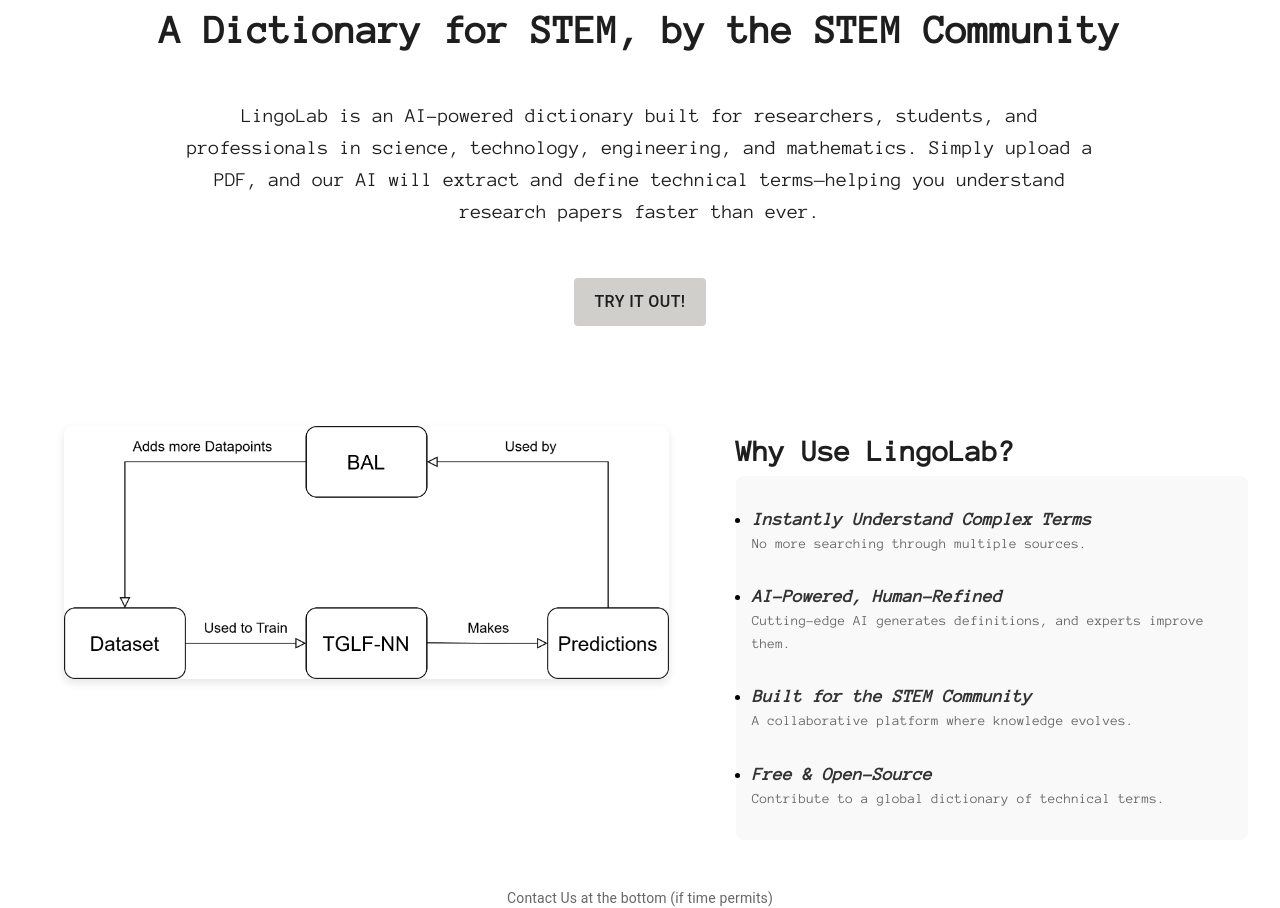
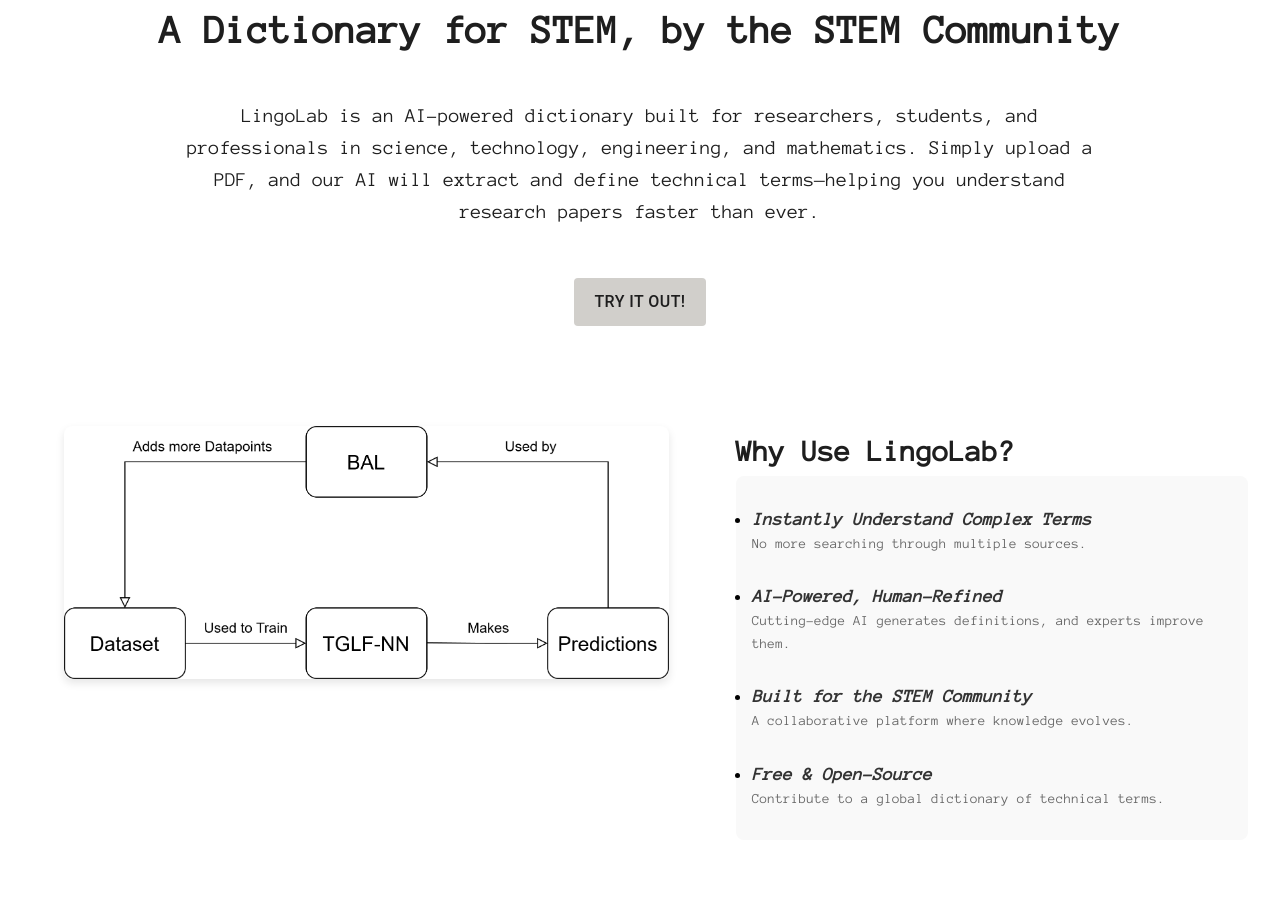
Before and after one commit to SithuSoe04/lingolab, a React (Create React App) app in the folder frontend/: page / in a window 1280 px wide. After the commit the page ends 840 px from the top, so only its background shows below. Built offline with nearby package versions, Linux system fonts and the light colour scheme.

Commit message:
got rid of contact us

```diff
--- a/frontend/src/components/Home/Home.tsx
+++ b/frontend/src/components/Home/Home.tsx
@@ -65,9 +65,6 @@ const Home = () => {
         </Grid>
 
       {/* Footer Section */}
-      <Typography variant="body2" color="textSecondary" align="center" sx={{ mt: 6 }}>
-        Contact Us at the bottom (if time permits)
-      </Typography>
     </Container>
   );
 }
```
Lines whose indentation alone changed are shown as unchanged.
